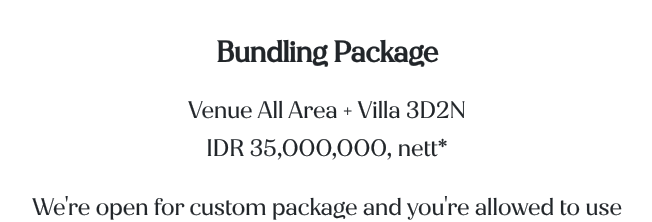
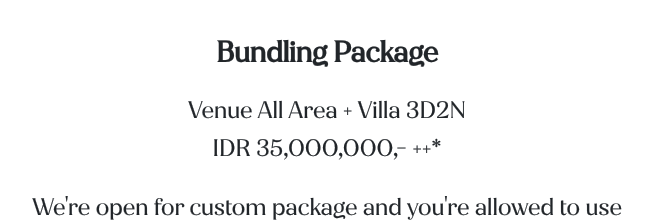
Before and after one commit to wabotku/mara-group-dev, a React (Create React App) app: page /kutamara in a window 1280 px wide. Shown: the part 1000-1222 px from the top of the page, without its empty margins (313-965 px from the left). Built offline with nearby package versions, Linux system fonts and the light colour scheme.

Commit message:
fixing 3

```diff
--- a/src/pages/kutamaraPage.js
+++ b/src/pages/kutamaraPage.js
@@ -71,7 +71,7 @@ class KutamaraPage extends Component {
                         <h3 className='mt-3 mb-4'>Bundling Package</h3>
                         <p className='deskripsi' style={{display:'inline-grid'}}>
                             <span>Venue All Area + Villa 3D2N </span>
-                            <span className='mt-1'> IDR 35,000,000, nett*  </span>
+                            <span className='mt-1'> IDR 35,000,000,- ++*  </span>
                             <span className='mt-4'> We're open for custom package and you're allowed to use another vendor with our terms & conditions, please do discuss with us for more information!   </span>
                         </p>
 
```
